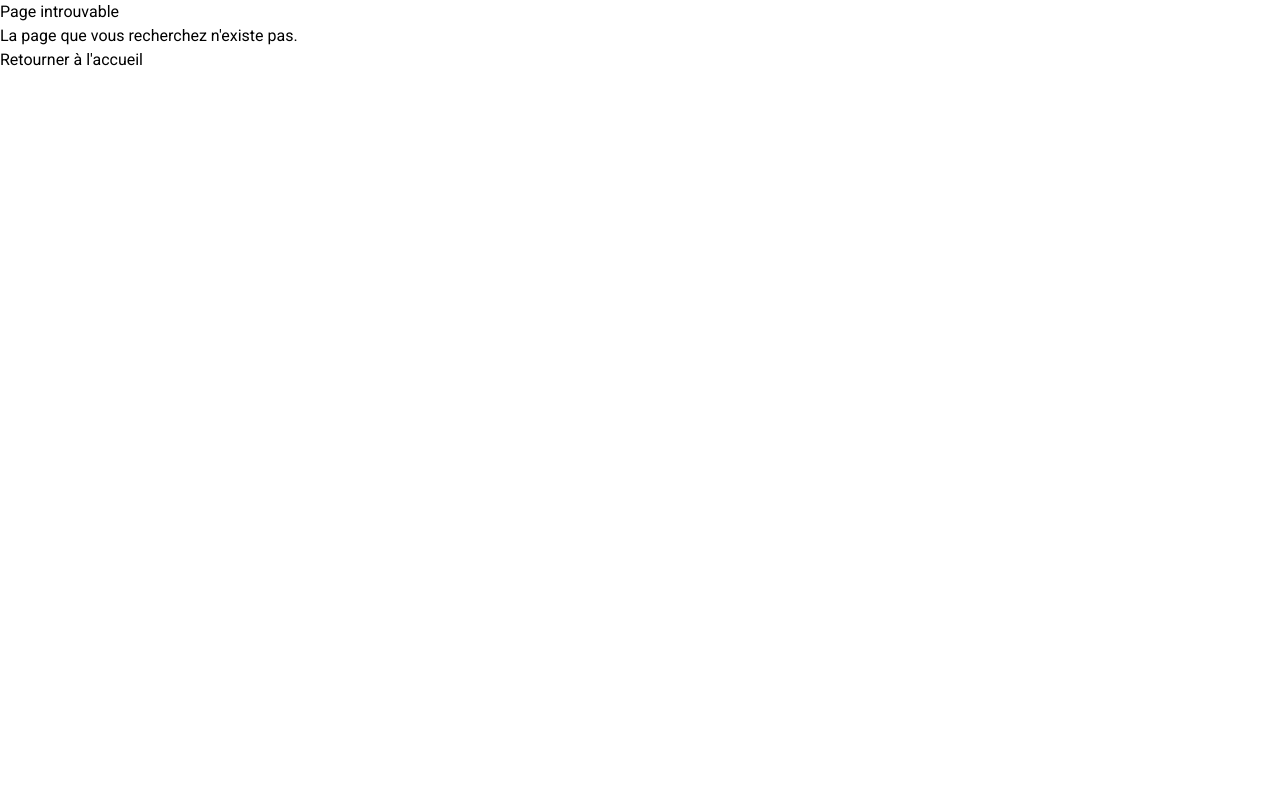
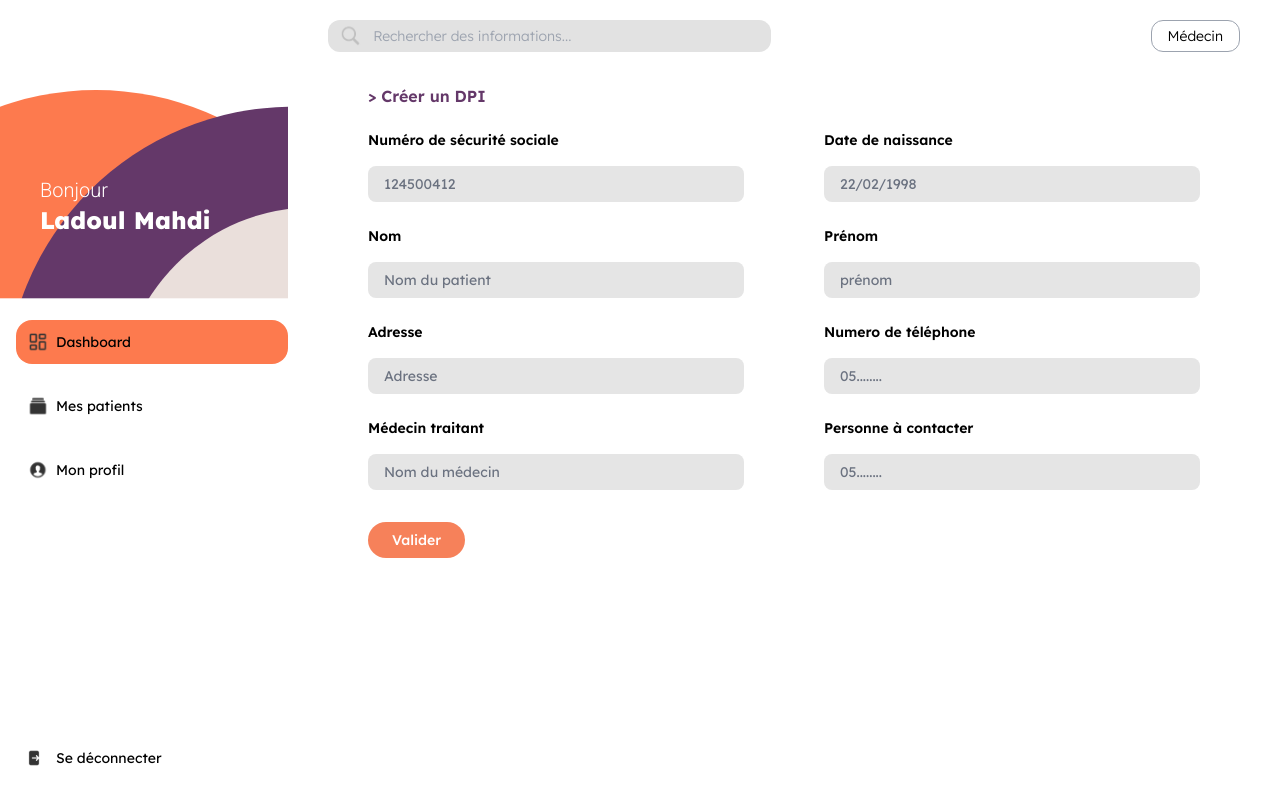
Before and after one commit to sarairatni/eCare, an Angular app: page /doctor/creation-dpi in a window 1280 px wide. Built offline with nearby package versions, Linux system fonts and the light colour scheme.

Commit message:
Creation dpi added/sara

```diff
--- a/src/app/app.routes.ts
+++ b/src/app/app.routes.ts
@@ -12,6 +12,7 @@ import { SoinsComponent } from './doctor/dossier-patient/soins/soins.component';
 import { Component } from '@angular/core';
 import { DetailsConsultationsComponent } from './doctor/dossier-patient/details-consultation/details-consultations.component';
 import { DetailsOrdonnanceComponent } from './doctor/dossier-patient/details-ordonnance/details-ordonnance.component';
+import { CreerDpiComponent } from './doctor/creer-dpi/creer-dpi.component';
 
 export const routes: Routes = [
   {
@@ -76,6 +77,10 @@ export const routes: Routes = [
         path: 'mes-patients',
         component: MesPatientsComponent,
       },
+      {
+        path: 'creation-dpi',
+        component: CreerDpiComponent,
+      },
 
       {
         path: 'mes-patients/:nss', // ':nss' is a dynamic parameter
--- /dev/null
+++ b/src/app/doctor/creer-dpi/creer-dpi.component.html
@@ -0,0 +1,109 @@
+<div
+  class="w-full h-auto px-20 grid grid-rows-[30px_auto] gap-4 font-lexend overflow-y-hidden"
+>
+  <h2 class="text-base font-semibold text-[#643869]">&gt; Créer un DPI</h2>
+
+  <!-- Formulaire -->
+  <form class="flex flex-col gap-8" [formGroup]="form" (ngSubmit)="onSubmit()">
+    <div class="grid grid-cols-2 gap-20">
+      <!-- Column 1 -->
+      <div class="space-y-6">
+        <div class="flex flex-col text-sm">
+          <label class="mb-4 text-sm font-semibold"
+            >Numéro de sécurité sociale</label
+          >
+          <input
+            type="text"
+            class="bg-[#E5E5E5] placeholder-gray-500 px-4 py-2 rounded-lg outline-none"
+            formControlName="nss"
+            placeholder="124500412"
+          />
+        </div>
+
+        <div class="flex flex-col text-sm">
+          <label class="mb-4 text-sm font-semibold">Nom</label>
+          <input
+            type="text"
+            class="bg-[#E5E5E5] placeholder-gray-500 px-4 py-2 rounded-lg outline-none"
+            formControlName="nom"
+            placeholder="Nom du patient"
+          />
+        </div>
+
+        <div class="flex flex-col text-sm">
+          <label class="mb-4 text-sm font-semibold">Adresse</label>
+          <input
+            type="text"
+            class="bg-[#E5E5E5] placeholder-gray-500 px-4 py-2 rounded-lg outline-none"
+            formControlName="adresse"
+            placeholder="Adresse"
+          />
+        </div>
+        <div class="flex flex-col text-sm">
+          <label class="mb-4 text-sm font-semibold">Médecin traitant</label>
+          <input
+            type="text"
+            class="bg-[#E5E5E5] placeholder-gray-500 px-4 py-2 rounded-lg outline-none"
+            formControlName="med_traitant"
+            placeholder="Nom du médecin"
+          />
+        </div>
+      </div>
+
+      <!-- Column 2 -->
+      <div class="space-y-6">
+        <div class="flex flex-col text-sm">
+          <label class="mb-4 text-sm font-semibold">Date de naissance</label>
+          <input
+            type="text"
+            class="bg-[#E5E5E5] placeholder-gray-500 px-4 py-2 rounded-lg outline-none"
+            formControlName="date_naissance"
+            placeholder="22/02/1998"
+          />
+        </div>
+
+        <div class="flex flex-col text-sm">
+          <label class="mb-4 text-sm font-semibold">Prénom</label>
+          <input
+            type="text"
+            class="bg-[#E5E5E5] placeholder-gray-500 px-4 py-2 rounded-lg outline-none"
+            formControlName="prenom"
+            placeholder="prénom"
+          />
+        </div>
+
+        <div class="flex flex-col text-sm">
+          <label class="mb-4 text-sm font-semibold">Numero de téléphone</label>
+          <input
+            type="text"
+            class="bg-[#E5E5E5] placeholder-gray-500 px-4 py-2 rounded-lg outline-none"
+            formControlName="num_tel"
+            placeholder="05........"
+          />
+        </div>
+        <div class="flex flex-col text-sm">
+          <label class="mb-4 text-sm font-semibold">Personne à contacter</label>
+          <input
+            type="text"
+            class="bg-[#E5E5E5] placeholder-gray-500 px-4 py-2 rounded-lg outline-none"
+            formControlName="contact"
+            placeholder="05........"
+          />
+        </div>
+      </div>
+    </div>
+    <!-- error msg -->
+    <small *ngIf="showError" class="text-red-500 text-xs">
+      Il faut remplir tous les champs du DPI
+    </small>
+    <!-- valider button -->
+    <div class="col-span-2">
+      <button
+        type="submit"
+        class="text-sm bg-[#F6815A] text-white px-6 py-2 rounded-full font-medium hover:bg-[#E54E1B]"
+      >
+        Valider
+      </button>
+    </div>
+  </form>
+</div>
--- /dev/null
+++ b/src/app/doctor/creer-dpi/creer-dpi.component.ts
@@ -0,0 +1,46 @@
+import { CommonModule } from '@angular/common';
+import { Component, OnInit } from '@angular/core';
+import {
+  FormBuilder,
+  FormGroup,
+  ReactiveFormsModule,
+  Validators,
+} from '@angular/forms';
+
+@Component({
+  selector: 'app-creer-dpi',
+  imports: [CommonModule, ReactiveFormsModule],
+  templateUrl: './creer-dpi.component.html',
+  styleUrl: './creer-dpi.component.css',
+})
+export class CreerDpiComponent implements OnInit {
+  form: FormGroup;
+  showError: boolean = false;
+
+  constructor(private fb: FormBuilder) {
+    this.form = this.fb.group({
+      nss: ['', Validators.required],
+      nom: ['', Validators.required],
+      adresse: ['', Validators.required],
+      date_naissance: ['', Validators.required],
+      prenom: ['', Validators.required],
+      num_tel: ['', Validators.required],
+      med_traitant: ['', Validators.required],
+      contact: [''],
+    });
+  }
+
+  ngOnInit(): void {}
+
+  onSubmit(): void {
+    if (this.form.valid) {
+      console.log('Form Submitted:', this.form.value);
+      this.showError = false;
+      this.form.reset();
+      // Perform further actions (e.g., API call)
+    } else {
+      this.showError = true;
+      console.error('Form is invalid');
+    }
+  }
+}
--- a/src/app/doctor/mes-patients/mes-patients.component.html
+++ b/src/app/doctor/mes-patients/mes-patients.component.html
@@ -1,4 +1,6 @@
-<div class="w-full h-auto px-20 grid grid-rows-[10px_50px_auto] gap-6 font-lexend overflow-y-hidden">
+<div
+  class="w-full h-auto px-20 grid grid-rows-[10px_50px_auto] gap-6 font-lexend overflow-y-hidden"
+>
   <h2 class="text-base font-semibold text-[#643869]">Mes consultations</h2>
   <div class="flex justify-between items-center px-4">
     <div class="flex items-center gap-3">
@@ -11,7 +13,9 @@
           placeholder="Rechercher un DPI par NSS"
         />
       </div>
-        <div class="w-8 h-8 rounded-full bg-[#E2E2E2] flex items-center justify-center">
+      <div
+        class="w-8 h-8 rounded-full bg-[#E2E2E2] flex items-center justify-center"
+      >
         <img
           src="/icons/qr_scan.svg"
           alt="QR Code"
@@ -21,6 +25,7 @@
     </div>
     <button
       class="bg-gradient-to-r from-[#F6815A] to-[#E54E1B] text-white font-light text-sm px-8 py-2 rounded-full"
+      routerLink="/doctor/creation-dpi"
     >
       Créer un DPI
     </button>
@@ -58,7 +63,7 @@
             <td class="px-4 py-2">{{ patient.nss }}</td>
             <td class="px-4 py-2">{{ patient.age }}</td>
             <td class="px-4 py-2">{{ patient.date_dentree }}</td>
-              <td class="px-4 py-2 ">
+            <td class="px-4 py-2">
               <a
                 [routerLink]="['/doctor/mes-patient', patient.nss]"
                 class="text-gray-500 hover:underline hover:text-black"
```
Also changed, not shown: src/app/doctor/creer-dpi/creer-dpi.component.css (added), 1 other file (tests, documents, lock files or other folders). Lines whose indentation alone changed are shown as unchanged.
